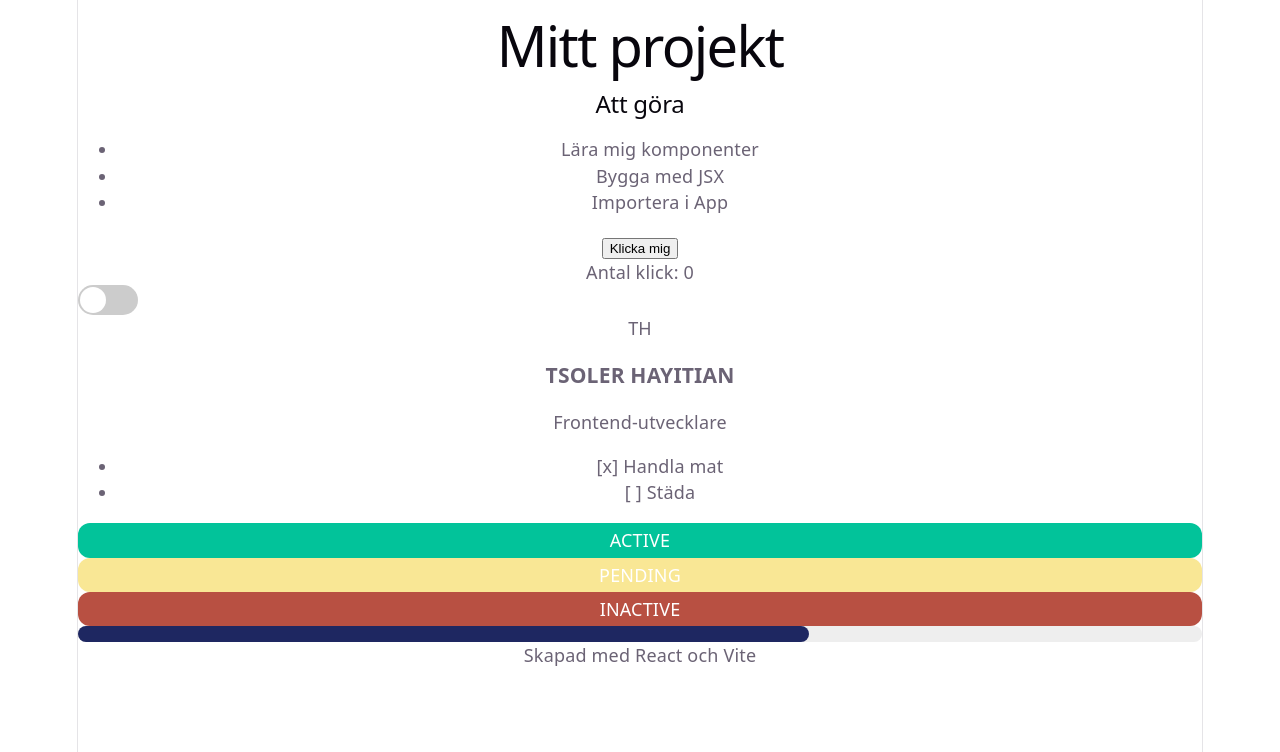
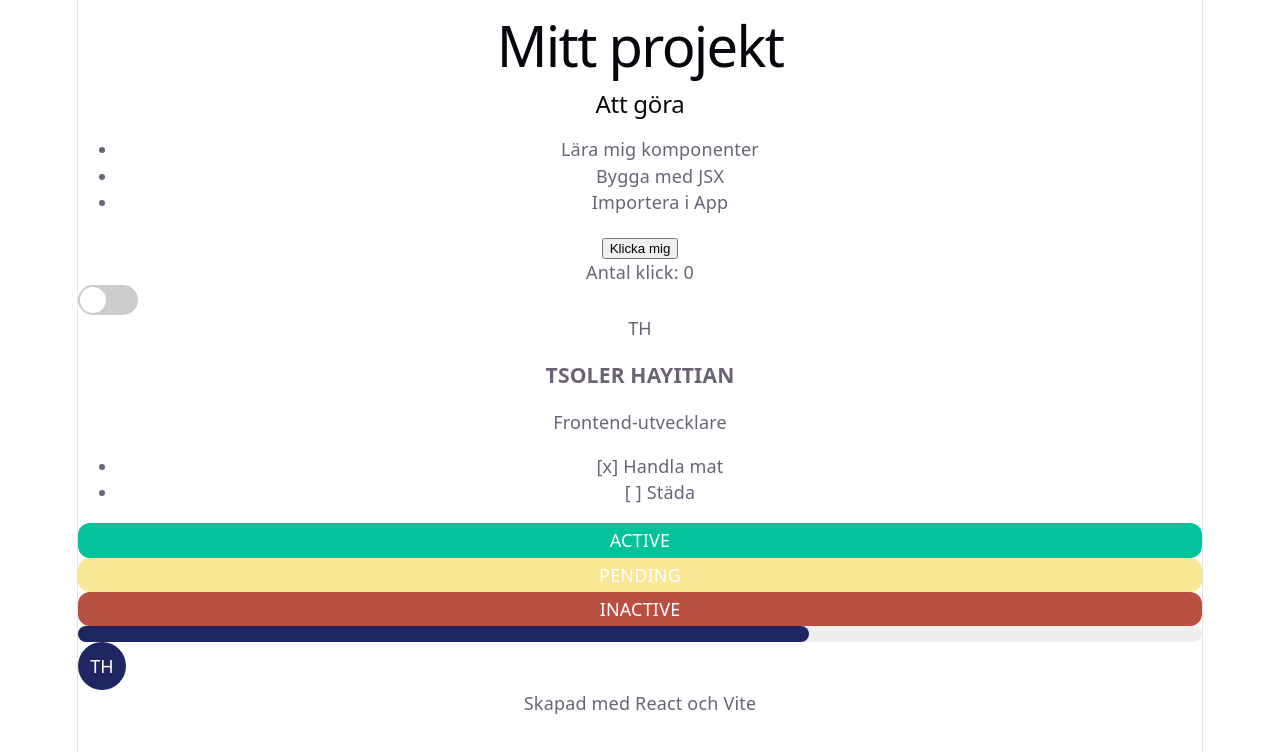
Before and after one commit to TSOLER89/test-vite, a React (Vite) app: page / in a window 1280 px wide. Shown: the top 752 px of the page. Built offline with nearby package versions, Linux system fonts and the light colour scheme.

Commit message:
Add Avatar component to display user initials in a circular format

```diff
--- a/src/App.jsx
+++ b/src/App.jsx
@@ -7,6 +7,7 @@ import ProfileCard from './components/ProfileCard'
 import TaskList from './components/TaskList'
 import StatusBadge from './components/StatusBadge'
 import ProgressBar from './components/ProgressBar'
+import Avatar from './components/Avatar'
 
 import './App.css'
 
@@ -32,6 +33,7 @@ function App() {
       <StatusBadge status="pending" />
       <StatusBadge status="inactive" />
       <ProgressBar percent={65} />
+      <Avatar name="TSOLER HAYITIAN" />
       <Footer />
     </>
   )
--- /dev/null
+++ b/src/components/Avatar.jsx
@@ -0,0 +1,25 @@
+import React from 'react';
+
+function Avatar({ name, size = 48 }) {
+  const initials = name
+    .split(" ")
+    .map((n) => n[0])
+    .join("");
+
+  return (
+    <div
+      style={{
+        width: size, height: size,
+        borderRadius: "50%",
+        background: "#1E2761",
+        color: "white",
+        display: "flex",
+        alignItems: "center",
+        justifyContent: "center",
+      }}
+    >
+      {initials}
+    </div>
+  );
+}
+export default Avatar;
```
